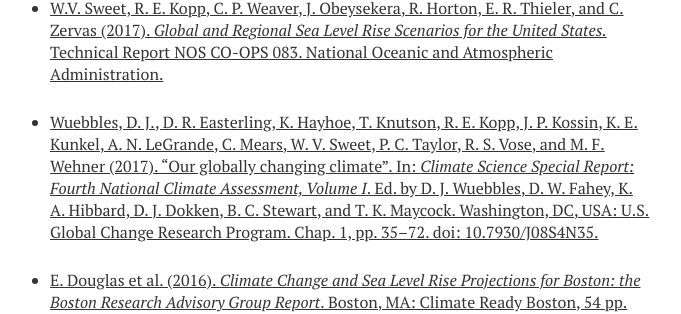
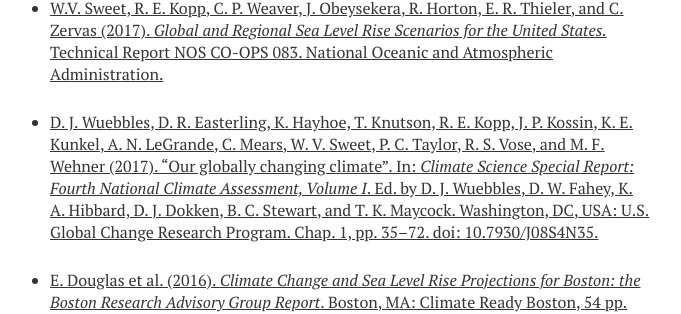
Before and after one commit to mrke/bobkopp.github.io, a Jekyll site: the page built from papers/index.md, in a window 1280 px wide and 900 px high, scrolled down 9510 px. Shown: the part 149-463 px from the top of the window, without its empty margins (310-991 px from the left). Built offline with Jekyll 4.4.1, drawn with Linux system fonts in a browser that asks for light colours; nearby versions of some CDN libraries; part of the change alters nothing that is shown; some of the changed text lies outside the part shown.

```diff
--- a/papers/index.md
+++ b/papers/index.md
@@ -2,7 +2,7 @@
 layout: page
 title: Publications
 tags: [papers]
-modified: November 3 2017
+modified: November 7 2017
 comments: false
 share: false
 image:
@@ -41,7 +41,7 @@ image:
 
 ### Journal articles
 
-* [A. J. Garner,  M. E. Mann, K. A. Emanuel, R. E. Kopp, N. Ling, R. B. Alley, B. P. Horton, R. M. DeConto, J. P. Donnelly, and D. Pollard (2017). Impact of climate change on New York City’s coastal flood hazard: Increasing flood heights from the preindustrial to 2300 CE. _Proceedings of the National Academy of Sciences_, in press. doi: 10.1073/pnas.1703568114.](http://dx.doi.org/10.1073/pnas.1703568114)
+* [A. J. Garner,  M. E. Mann, K. A. Emanuel, R. E. Kopp, N. Ling, R. B. Alley, B. P. Horton, R. M. DeConto, J. P. Donnelly, and D. Pollard (2017). Impact of climate change on New York City’s coastal flood hazard: Increasing flood heights from the preindustrial to 2300 CE. _Proceedings of the National Academy of Sciences_, 114, 11861–11866. doi: 10.1073/pnas.1703568114.](http://dx.doi.org/10.1073/pnas.1703568114)
 
 * [M. K. Buchanan, M. Oppenheimer, and R. E. Kopp (2017). Amplification of flood frequencies with local sea level rise and emerging flood regimes. _Environmental Research Letters_ 12, 064009. doi: 10.1088/1748-9326/aa6cb3.](http://dx.doi.org/10.1088/1748-9326/aa6cb3)
 
@@ -195,7 +195,7 @@ image:
 
 * [W.V. Sweet, R. E. Kopp, C. P. Weaver, J. Obeysekera, R. Horton, E. R. Thieler, and C. Zervas (2017). _Global and Regional Sea Level Rise Scenarios for the United States._ Technical Report NOS CO-OPS 083. National Oceanic and Atmospheric Administration.](https://tidesandcurrents.noaa.gov/publications/techrpt83_Global_and_Regional_SLR_Scenarios_for_the_US_final.pdf)
 
-* [Wuebbles, D. J., D. R. Easterling, K. Hayhoe, T. Knutson, R. E. Kopp, J. P. Kossin, K. E. Kunkel, A. N. LeGrande, C. Mears, W. V. Sweet, P. C. Taylor, R. S. Vose, and M. F. Wehner (2017). "Our globally changing climate". In: _Climate Science Special Report: Fourth National Climate Assessment, Volume I_. Ed. by D. J. Wuebbles, D. W. Fahey, K. A. Hibbard, D. J. Dokken, B. C. Stewart, and T. K. Maycock. Washington, DC, USA: U.S. Global Change Research Program. Chap. 1, pp. 35–72. doi: 10.7930/J08S4N35.](http://dx.doi.org/10.7930/J08S4N35)
+* [D. J. Wuebbles, D. R. Easterling, K. Hayhoe, T. Knutson, R. E. Kopp, J. P. Kossin, K. E. Kunkel, A. N. LeGrande, C. Mears, W. V. Sweet, P. C. Taylor, R. S. Vose, and M. F. Wehner (2017). "Our globally changing climate". In: _Climate Science Special Report: Fourth National Climate Assessment, Volume I_. Ed. by D. J. Wuebbles, D. W. Fahey, K. A. Hibbard, D. J. Dokken, B. C. Stewart, and T. K. Maycock. Washington, DC, USA: U.S. Global Change Research Program. Chap. 1, pp. 35–72. doi: 10.7930/J08S4N35.](http://dx.doi.org/10.7930/J08S4N35)
 
 * [E. Douglas et al. (2016). _Climate Change and Sea Level Rise Projections for Boston: the Boston Research Advisory Group Report_. Boston, MA: Climate Ready Boston, 54 pp.](http://climateready.boston.gov/findings)
 
```
Also changed, not shown: 1 other file.
